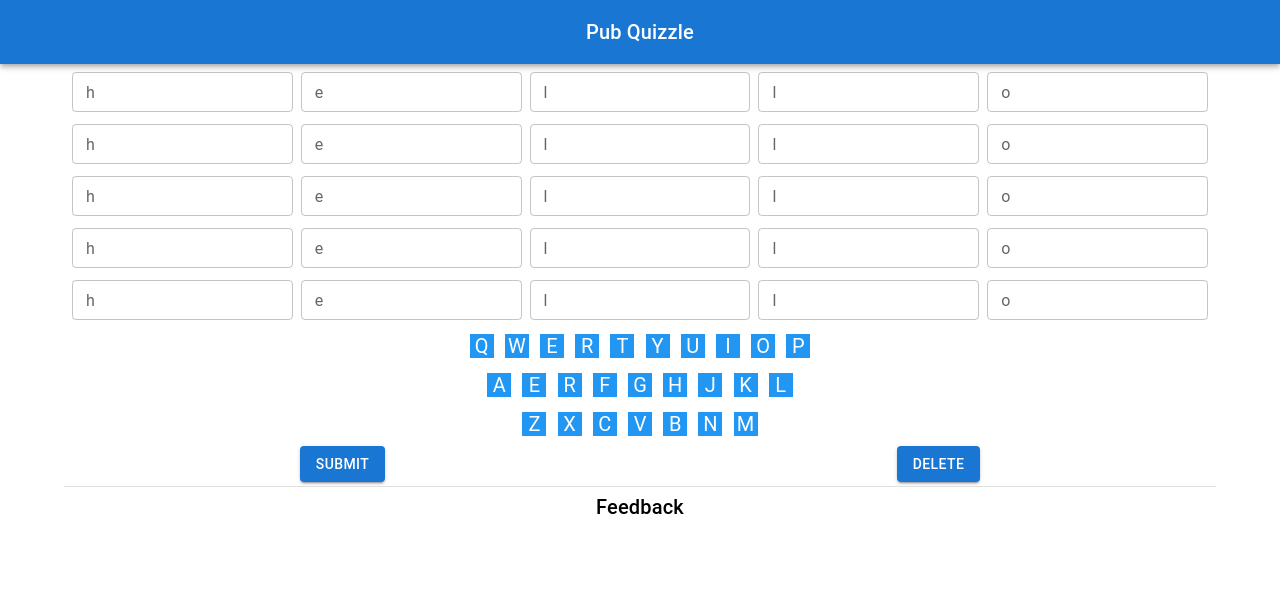
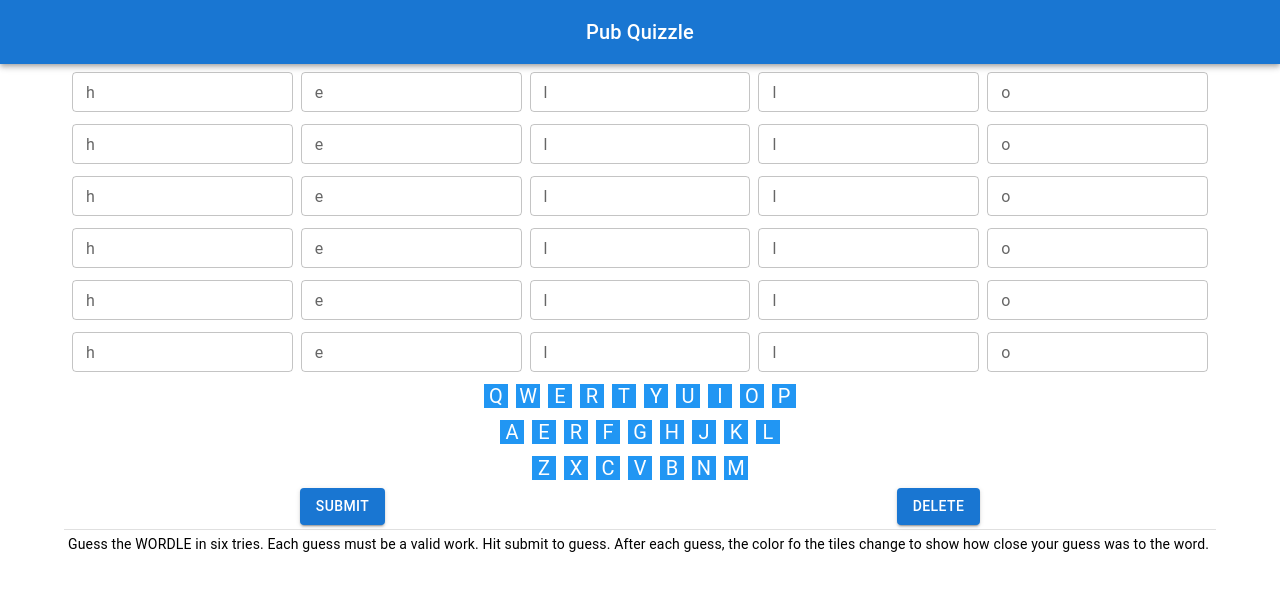
Before and after one commit to lchapmb/pub-quizle, a React (Create React App) app: page / in a window 1280 px wide. Shown: the top 590 px of the page. Built offline with nearby package versions, Linux system fonts and the light colour scheme.

Commit message:
adds keys for maps, removes box on keyboard keys

```diff
--- a/src/components/Feedback.tsx
+++ b/src/components/Feedback.tsx
@@ -8,10 +8,15 @@ export default function Feedback() {
         sx={{
           m: 0.5,
           display: "flex",
+          flexDirection: "column",
           justifyContent: "center",
         }}
       >
-        <Typography variant="h6">Feedback</Typography>
+        <Typography variant="body2">
+          Guess the WORDLE in six tries. Each guess must be a valid work. Hit
+          submit to guess. After each guess, the color fo the tiles change to
+          show how close your guess was to the word.
+        </Typography>
       </Box>
     </Container>
   );
--- a/src/components/Keyboard.tsx
+++ b/src/components/Keyboard.tsx
@@ -11,7 +11,7 @@ export default function Keyboard() {
 
   return (
     <Container disableGutters>
-      {qwerty.map((row) => (
+      {qwerty.map((row, index) => (
         <Box
           component="form"
           sx={{
@@ -21,24 +21,16 @@ export default function Keyboard() {
           }}
           noValidate
           autoComplete="off"
+          key={index}
         >
-          {row.map((letter) => (
-            <Box
-              component="form"
-              sx={{
-                m: 0.5,
-                display: "flex",
-              }}
-              noValidate
-              autoComplete="off"
+          {row.map((letter, index) => (
+            <Avatar
+              variant="square"
+              sx={{ m: 0.5, width: 24, height: 24, bgcolor: blue[500] }}
+              key={index}
             >
-              <Avatar
-                variant="square"
-                sx={{ m: 0.2, width: 24, height: 24, bgcolor: blue[500] }}
-              >
-                {letter}
-              </Avatar>
-            </Box>
+              {letter}
+            </Avatar>
           ))}
         </Box>
       ))}
--- a/src/components/WordleBoxes.tsx
+++ b/src/components/WordleBoxes.tsx
@@ -4,10 +4,12 @@ import { Container, Box, TextField } from "@mui/material";
 export default function WordleBoxes() {
   const word = "hello";
   const wordArr = word.split("");
+  const guesses = "abcdef";
+  const guessesArr = guesses.split("");
 
   return (
     <Container>
-      {wordArr.map(() => (
+      {guessesArr.map((guess) => (
         <Box
           component="form"
           sx={{
@@ -16,8 +18,9 @@ export default function WordleBoxes() {
           }}
           noValidate
           autoComplete="off"
+          key={guess}
         >
-          {wordArr.map((letter) => (
+          {wordArr.map((letter, index) => (
             <TextField
               id="outlined-basic"
               variant="outlined"
@@ -26,6 +29,7 @@ export default function WordleBoxes() {
                 m: 0.5,
               }}
               size="small"
+              key={index}
             />
           ))}
         </Box>
```
